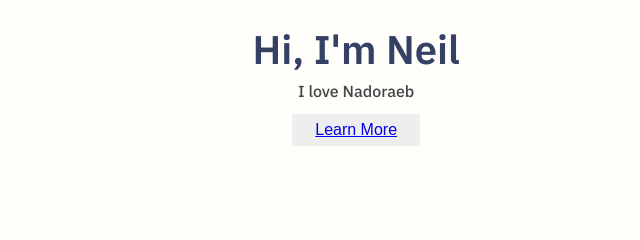
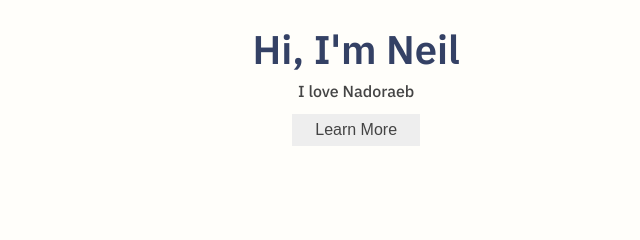
Before and after one commit to NeilMD/assignment-2, a plain HTML site: page index.html in a window 1280 px wide. Shown: the part 880-1120 px from the top of the page, 640-1280 px from the left. Drawn offline with Linux system fonts and the light colour scheme.

Commit message:
feat:fix content read more style

```diff
--- a/styles/lab_four_custom.css
+++ b/styles/lab_four_custom.css
@@ -99,6 +99,11 @@ body{
     max-width: 400px;
     max-height: 400px;
     object-fit: contain;
+}
+
+.content-message button a {
+    color: #444;
+    text-decoration: none;
 }
 
 /* Card Section */
```
